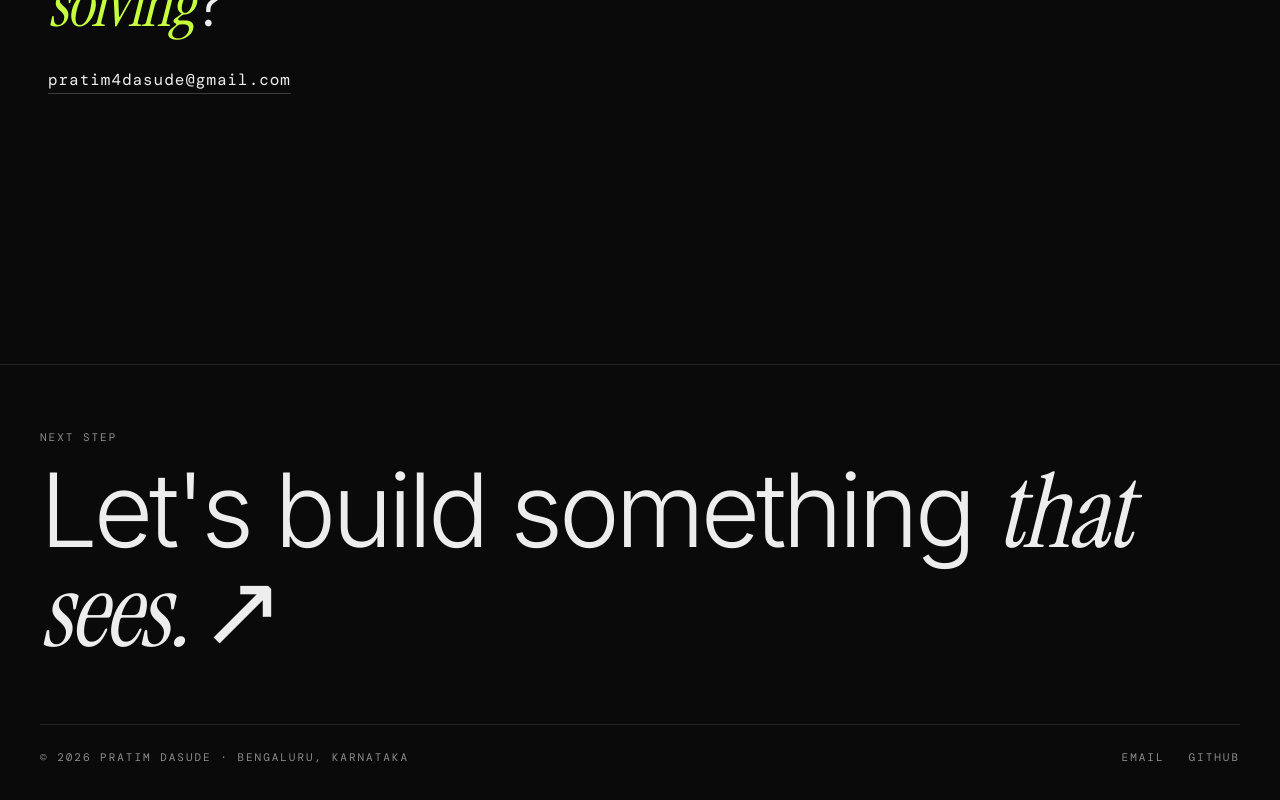
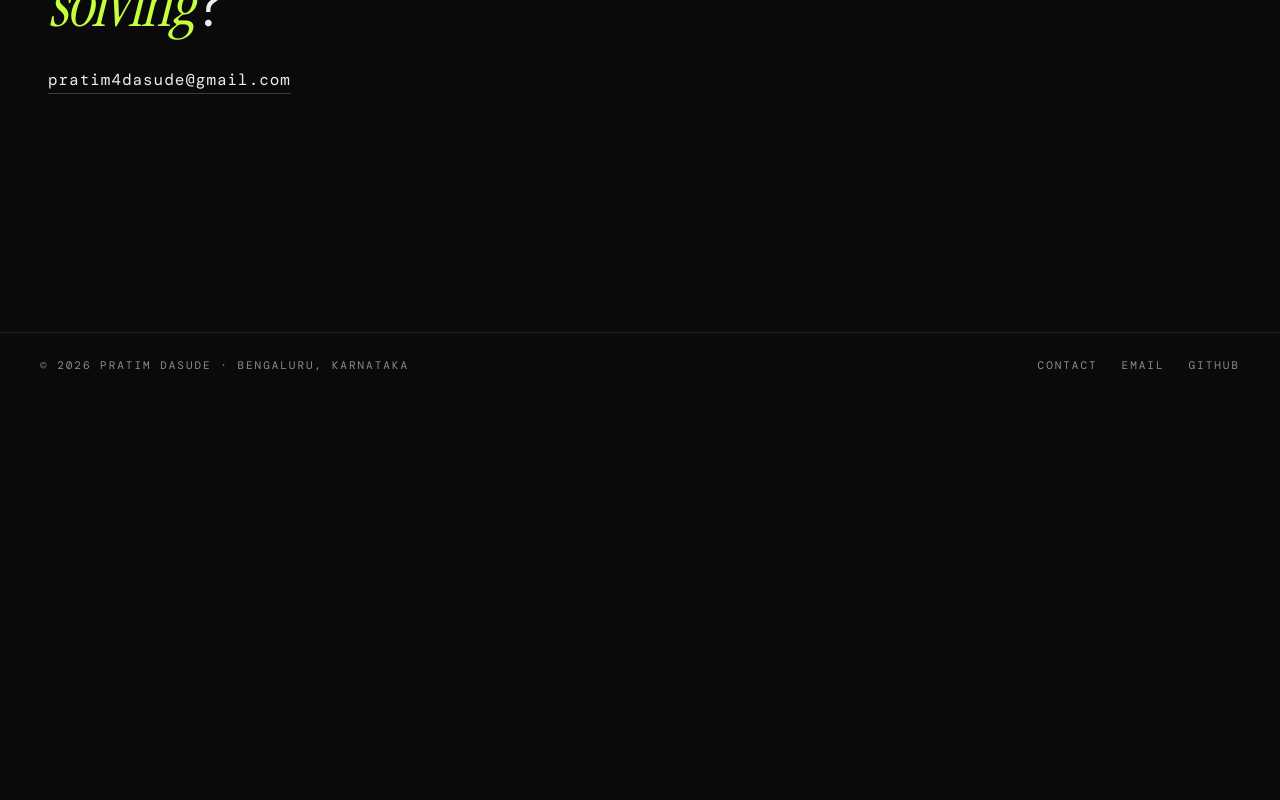
Before and after one commit to pratim4dasude/Personal_dashboard, a Next.js app: page / in a window 1280 px wide. Shown: the part 7746-8546 px from the top of the page. After the commit the page ends 8144 px from the top, so only its background shows below. Built offline with nearby package versions, Linux system fonts and the light colour scheme; a web font is replaced by a local one.

Commit message:
style: replace oversized footer call to action with a compact footer

```diff
--- a/app/components/SiteFooter.tsx
+++ b/app/components/SiteFooter.tsx
@@ -1,37 +1,31 @@
 import Link from "next/link";
 import { profile } from "../data";
 
+const linkClass = "transition-colors hover:text-accent";
+
 export default function SiteFooter() {
   return (
-    <footer className="mt-32 border-t border-line">
-      <div className="mx-auto w-full max-w-[1400px] px-6 py-16 lg:px-10">
-        <p className="label">Next step</p>
-        <Link
-          href="/contact"
-          className="group mt-4 block font-display text-[clamp(2.5rem,8vw,7rem)] text-fg transition hover:text-accent"
-        >
-          Let&apos;s build something <span className="font-emph">that sees.</span>
-          <span className="ml-3 inline-block transition group-hover:translate-x-2">&#8599;</span>
-        </Link>
-
-        <div className="mt-16 flex flex-col gap-4 border-t border-line pt-6 font-mono text-[11px] uppercase tracking-[0.18em] text-muted sm:flex-row sm:items-center sm:justify-between">
+    <footer className="mt-24 border-t border-line">
+      <div className="mx-auto flex w-full max-w-[1400px] flex-col gap-4 px-6 py-6 font-mono text-[11px] uppercase tracking-[0.18em] text-muted sm:flex-row sm:items-center sm:justify-between lg:px-10">
         <p>
           &copy; {new Date().getFullYear()} {profile.name} &middot; {profile.location}
         </p>
-          <div className="flex gap-6">
-            <a className="transition hover:text-accent" href={`mailto:${profile.email}`}>
+        <nav aria-label="Footer" className="flex flex-wrap gap-x-6 gap-y-2">
+          <Link className={linkClass} href="/contact">
+            Contact
+          </Link>
+          <a className={linkClass} href={`mailto:${profile.email}`}>
             Email
           </a>
-            <a className="transition hover:text-accent" href={profile.github.href} target="_blank" rel="noopener noreferrer">
+          <a className={linkClass} href={profile.github.href} target="_blank" rel="noopener noreferrer">
             GitHub
           </a>
           {profile.linkedin.href && (
-              <a className="transition hover:text-accent" href={profile.linkedin.href} target="_blank" rel="noopener noreferrer">
+            <a className={linkClass} href={profile.linkedin.href} target="_blank" rel="noopener noreferrer">
               LinkedIn
             </a>
           )}
-          </div>
-        </div>
+        </nav>
       </div>
     </footer>
   );
```
Lines whose indentation alone changed are shown as unchanged.
